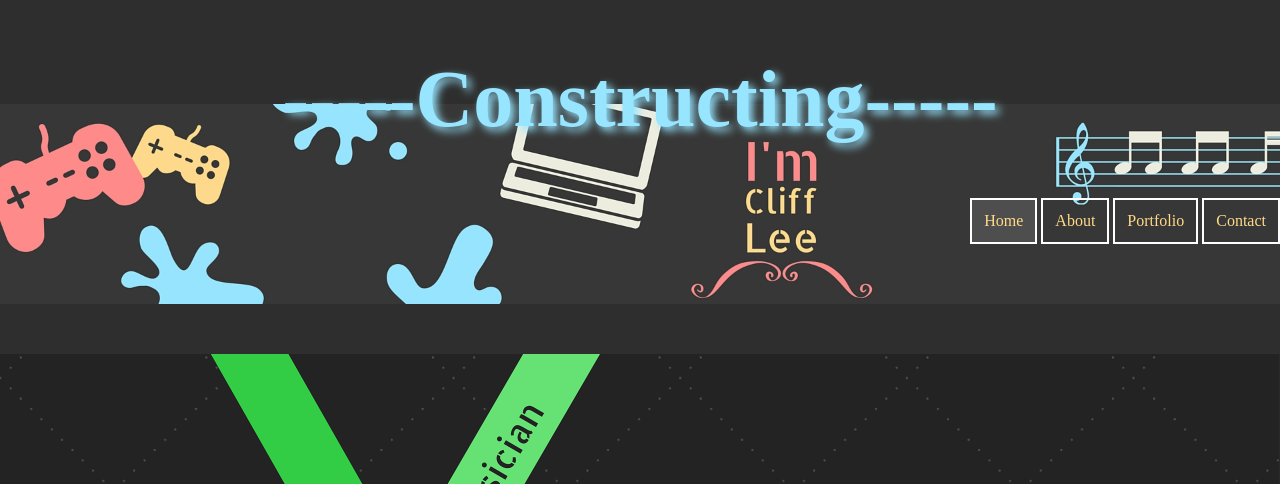
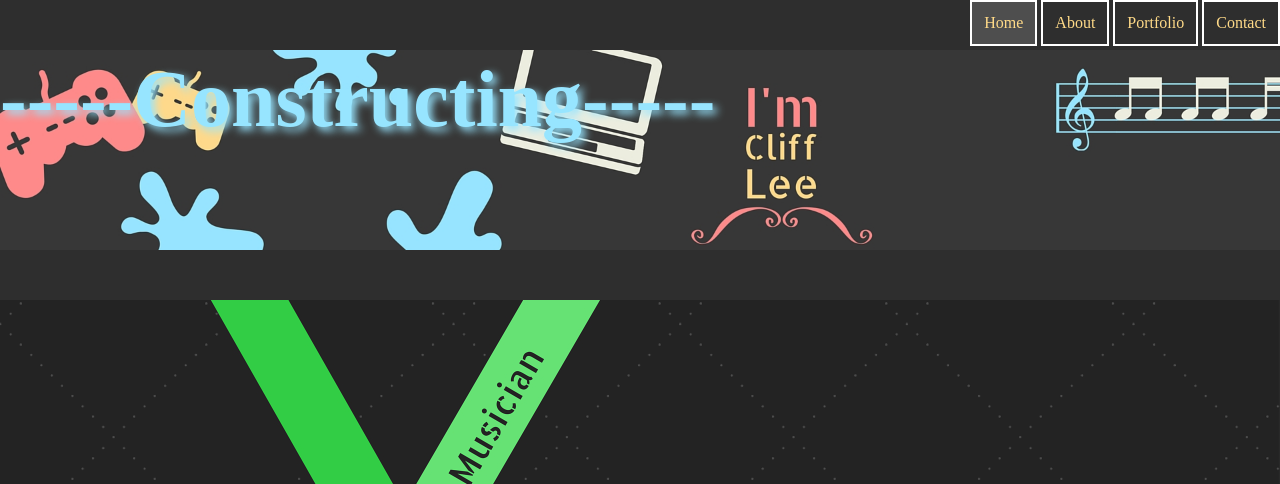
Before and after one commit to tommyboys0107/tommyboys0107.github.io, a PHP site: page / in a window 1280 px wide. Shown: the top 484 px of the page. Run offline with PHP 8.4, Linux system fonts and the light colour scheme; some web fonts are replaced.

Commit message:
Update header's css display.

```diff
--- a/css/CliffLee.css
+++ b/css/CliffLee.css
@@ -18,6 +18,7 @@ h1{
 	font-size: 80px;
 	font-style: normal;
 	color: #97E5FF;
+	display: inline-block;
 	text-shadow: 4px 4px 8px #97E5FF;
 }
 
--- a/index.html
+++ b/index.html
@@ -20,7 +20,6 @@
 
     <body>
 		<header>
-		<div style = "clear: both"></div>
 		<h1 class = "center">-----Constructing-----</h1>
 		<nav>
 			<ul>
```
